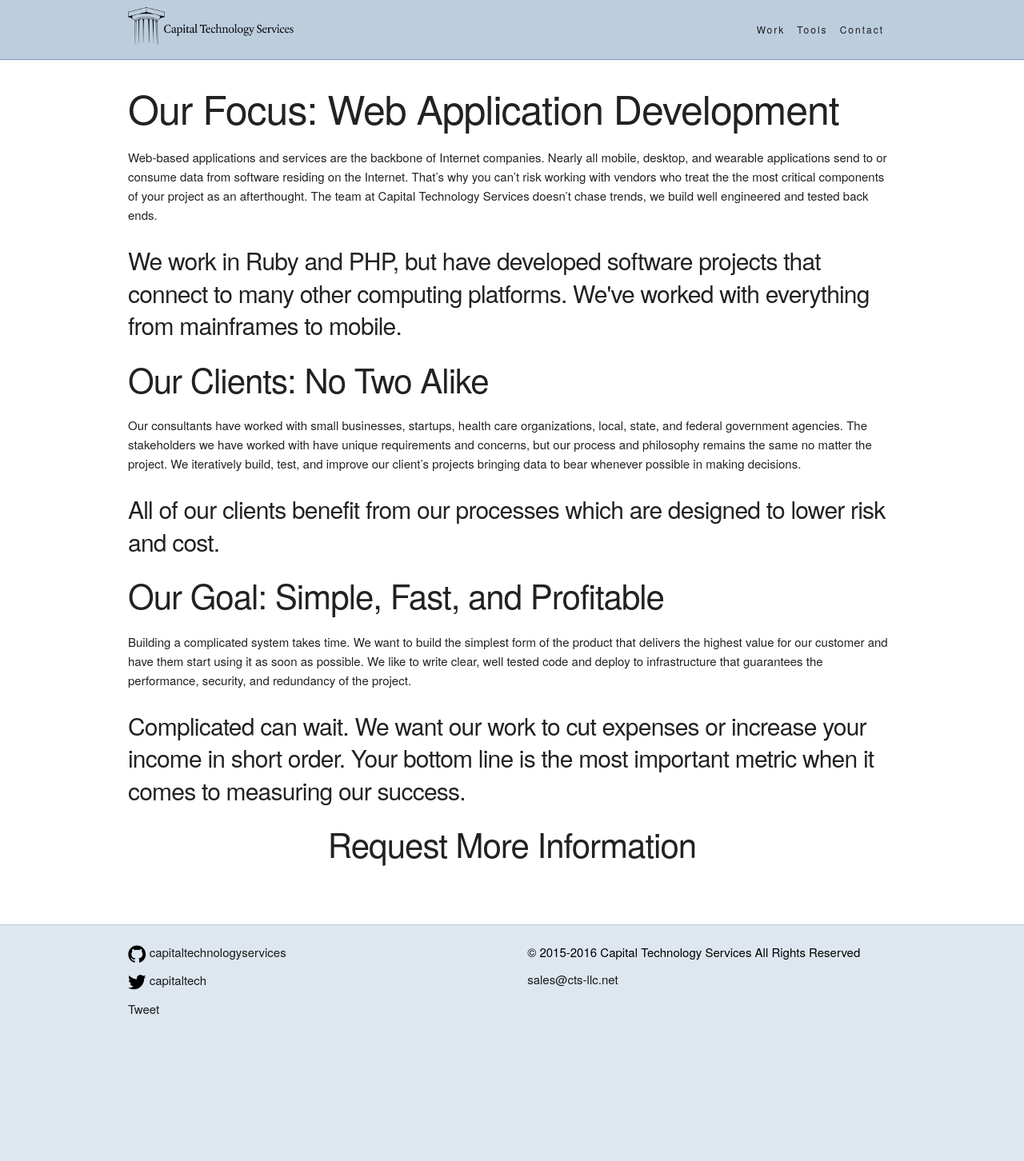
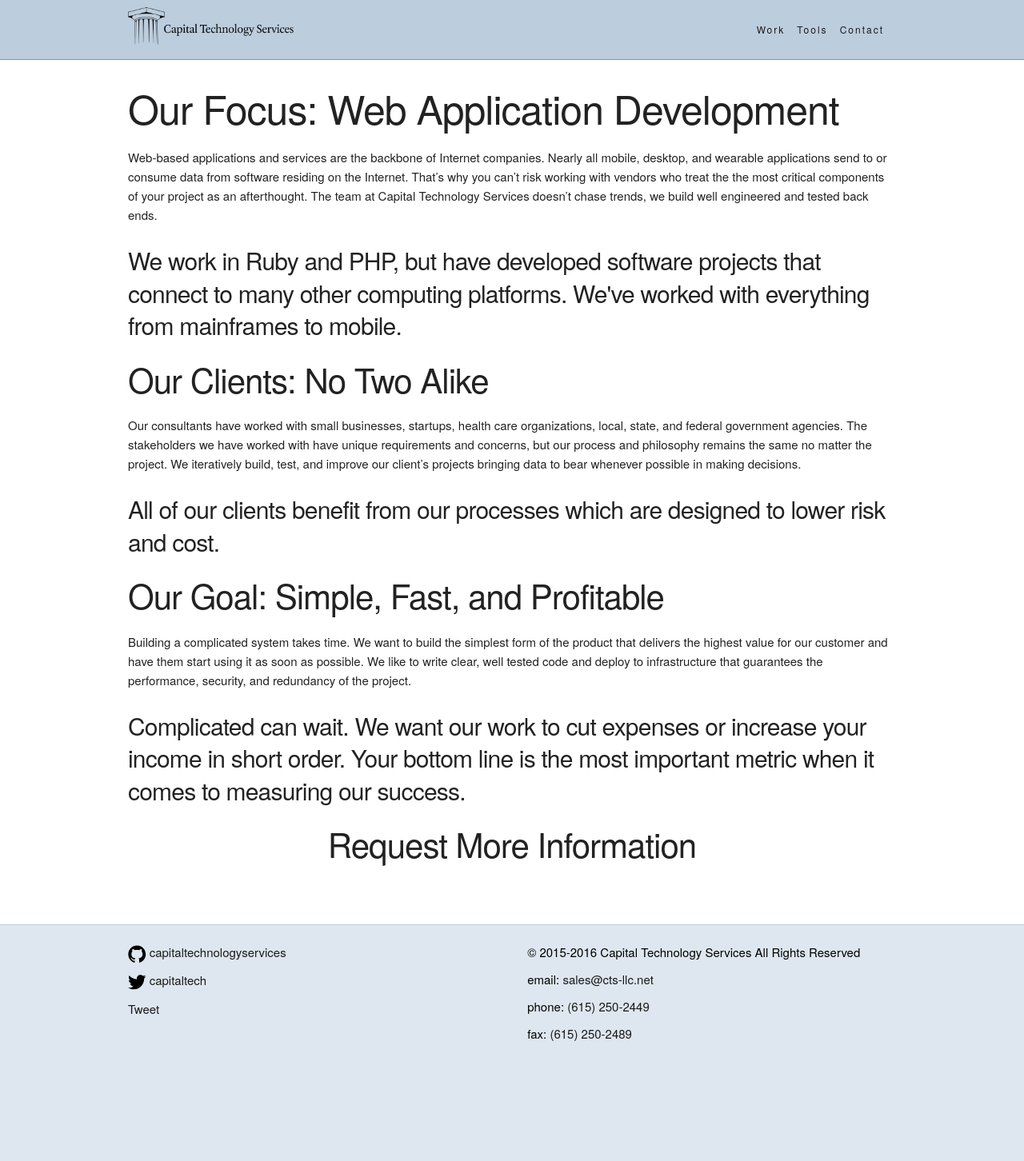
Before and after one commit to jchapin/capitaltechnologyservices.github.io, a Jekyll site: the page built from index.md, in a window 1280 px wide. Shown: the whole page at 80% size. Built offline with Jekyll 4.4.1, drawn with Linux system fonts in a browser that asks for light colours; a script that is not in the unit is left out; comment, search, counter and statistics services are not loaded.

Commit message:
More data to help classify the site appropriately.

```diff
--- a/_config.yml
+++ b/_config.yml
@@ -3,7 +3,10 @@
 baseurl: "" # the subpath of your site, e.g. /blog/
 description: 'Capital Technology Services specializes in web application development in Ruby and PHP. The company has development staff based in Philadelphia, PA and Nashville, TN.'
 email: sales@cts-llc.net
+telephone: '(615) 250-2449'
+faxNumber: '(615) 250-2489'
 language: en
+naics: '541511'
 url: "http://www.cts-llc.net" # the base hostname & protocol for your site
 # Social Media
 twitter_username: capitaltech
--- a/_includes/footer.html
+++ b/_includes/footer.html
@@ -44,9 +44,16 @@
         </ul>
       </div>
       <div class="six columns">
-        <ul class="no-marker" itemscope itemtype="http://schema.org/Organization">
+        <ul class="no-marker" itemscope itemtype="http://schema.org/ProfessionalService">
           <li>&copy; 2015-2016 <span itemprop="name">{{ site.title }}</span> All Rights Reserved</li>
-          <li><a href="mailto:{{ site.email }}"><span itemprop="email">{{ site.email }}</span></a></li>
+          <li class="hidden-xs">email: <a href="mailto:{{ site.email }}"><span itemprop="email">{{ site.email }}</span></a></li>
+          <li>phone: <a href="tel:{{ site.telephone }}"><span itemprop="telephone">{{ site.telephone }}</span></a></li>
+          <li class="hidden-xs">fax: <a href="tel:{{ site.faxNumber }}"><span itemprop="faxNumber">{{ site.faxNumber }}</span></a></li>
+          <meta itemprop="areaServed" content="Philadelphia, PA" />
+          <meta itemprop="areaServed" content="Nashville, TN" />
+          <meta itemprop="logo" content="{{ site.url }}/images/logo.png" />
+          <meta itemprop="naics" content="{{ site.naics }}" />
+          <meta itemprop="url" content="{{ site.url }}" />
         </ul>
       </div>
     </div>
--- a/_sass/_skeleton_custom.scss
+++ b/_sass/_skeleton_custom.scss
@@ -10,6 +10,7 @@
 // Display the menu icon at low resolutions
 @media (max-width: 550px) {
   .navbar { float : left; }
+  .hidden-xs { display : none; }
 }
 
 /* Larger than phone */
```
